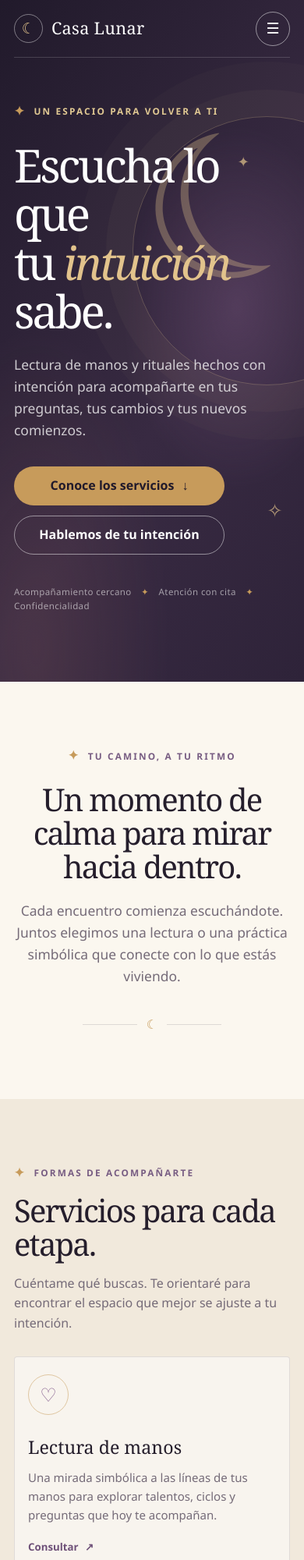
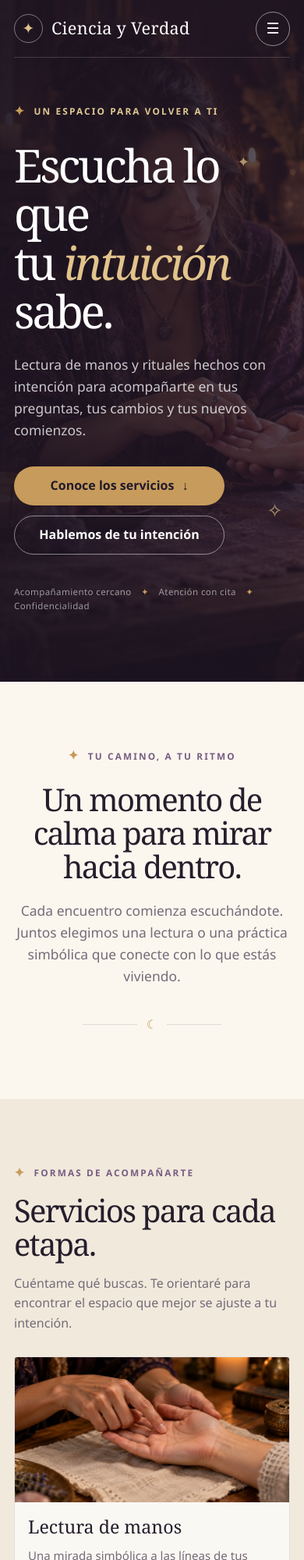
Before and after one commit to mrdestroyer3040/casa-lunar, a plain HTML site: page index.html in a window 390 px wide. Shown: the top 2000 px of the page at 78% size. Drawn offline with Linux system fonts and the light colour scheme.

Commit message:
Actualizar diseño y marca Ciencia y Verdad

```diff
--- a/index.html
+++ b/index.html
@@ -5,7 +5,7 @@
   <meta name="viewport" content="width=device-width, initial-scale=1">
   <meta name="theme-color" content="#211a2b">
   <meta name="description" content="Lectura de manos, rituales de bienestar, encantos y acompañamiento espiritual desde el respeto y la intención consciente.">
-  <title>Casa Lunar — rituales y lectura intuitiva</title>
+  <title>Ciencia y Verdad — rituales y lectura intuitiva</title>
   <style>
     :root {
       color-scheme: light;
@@ -54,9 +54,9 @@
     .nav-links .nav-cta { padding: 10px 17px; border: 1px solid rgba(255,255,255,.5); border-radius: 999px; color: white; }
     .menu-toggle { display: none; width: 44px; height: 44px; border: 1px solid rgba(255,255,255,.5); border-radius: 50%; background: transparent; color: white; font-size: 1.2rem; cursor: pointer; }
 
-    .hero { position: relative; min-height: 740px; overflow: hidden; display: flex; align-items: center; padding: 140px 0 88px; background: radial-gradient(ellipse at 78% 45%, rgba(125,89,131,.38), transparent 34%), radial-gradient(ellipse at 12% 95%, rgba(161,105,100,.17), transparent 35%), linear-gradient(125deg, #211a2b, #382a42 58%, #2e2339); color: white; }
-    .hero::before { position: absolute; content: ""; width: min(48vw, 600px); aspect-ratio: 1; right: 5%; top: 16%; border: 1px solid rgba(219,192,141,.28); border-radius: 50%; box-shadow: 0 0 0 34px rgba(219,192,141,.035), 0 0 0 70px rgba(219,192,141,.025); }
-    .hero::after { position: absolute; content: "☾"; top: 23%; right: 18%; color: #e2c38c; font-size: clamp(15rem, 31vw, 28rem); line-height: .8; transform: rotate(-21deg); opacity: .86; text-shadow: 0 0 90px rgba(220,185,124,.12); }
+    .hero { position: relative; min-height: 740px; overflow: hidden; display: flex; align-items: center; padding: 140px 0 88px; background: #211a2b url("hero-consulta.jpg") 62% center / cover no-repeat; color: white; }
+    .hero::before { position: absolute; inset: 0; content: ""; background: linear-gradient(90deg, rgba(28,20,34,.97) 0%, rgba(34,24,40,.88) 34%, rgba(34,24,40,.28) 74%, rgba(34,24,40,.10) 100%), linear-gradient(0deg, rgba(21,15,26,.34), transparent 45%); }
+    .hero::after { content: none; }
     .hero-inner { position: relative; z-index: 1; }
     .hero .eyebrow { color: #e1c993; }
     .hero h1 em { color: #e2c38c; font-weight: 400; }
@@ -80,12 +80,13 @@
     .section-head h2 { max-width: 570px; margin: 15px 0 0; }
     .section-head p { max-width: 350px; margin: 0 0 6px; color: var(--muted); }
     .cards { display: grid; grid-template-columns: repeat(4, 1fr); gap: 16px; }
-    .card { min-height: 320px; padding: 27px 24px; border: 1px solid rgba(48,36,59,.12); border-radius: 4px; background: rgba(255,255,255,.52); transition: transform .2s ease, box-shadow .2s ease; }
+    .card { min-height: 445px; overflow: hidden; padding: 0; border: 1px solid rgba(48,36,59,.12); border-radius: 4px; background: rgba(255,255,255,.66); transition: transform .2s ease, box-shadow .2s ease; }
     .card:hover { transform: translateY(-5px); box-shadow: 0 18px 38px rgba(48,36,59,.08); }
-    .card-icon { display: grid; width: 52px; height: 52px; place-items: center; margin-bottom: 29px; border: 1px solid rgba(199,155,91,.52); border-radius: 50%; color: #896492; font-family: var(--serif); font-size: 1.5rem; }
-    .card h3 { min-height: 56px; margin-bottom: 14px; }
+    .card-photo { display: block; width: 100%; aspect-ratio: 4 / 3; object-fit: cover; }
+    .card-body { display: flex; min-height: 245px; flex-direction: column; padding: 20px 20px 22px; }
+    .card h3 { min-height: 0; margin-bottom: 12px; }
     .card p { margin: 0; color: var(--muted); font-size: .94rem; }
-    .card-link { display: inline-block; margin-top: 19px; color: #6f5179; font-size: .83rem; font-weight: 750; text-decoration: none; }
+    .card-link { display: inline-block; margin-top: auto; padding-top: 18px; color: #6f5179; font-size: .83rem; font-weight: 750; text-decoration: none; }
     .card-link span { margin-left: 5px; }
 
     .ritual { position: relative; overflow: hidden; padding: 112px 0; background: #e5d7e6; }
@@ -144,8 +145,7 @@
 
     @media (max-width: 900px) {
       .hero { min-height: 680px; }
-      .hero::before { right: -12%; width: 58vw; }
-      .hero::after { right: 5%; }
+      .hero { background-position: 64% center; }
       .cards { grid-template-columns: repeat(2, 1fr); }
       .ritual-content, .about-grid, .contact-grid { gap: 45px; }
       .moon-panel { min-height: 370px; }
@@ -159,8 +159,8 @@
       .nav-links a { padding: 13px 0; }
       .nav-links .nav-cta { margin-top: 8px; padding: 10px 16px; text-align: center; }
       .hero { min-height: 700px; padding-top: 130px; }
-      .hero::before { top: 17%; right: -32%; width: 88vw; }
-      .hero::after { top: 18%; right: -4%; font-size: 16rem; opacity: .33; }
+      .hero { background-position: 70% center; }
+      .hero::before { background: linear-gradient(90deg, rgba(28,20,34,.92), rgba(34,24,40,.72)), linear-gradient(0deg, rgba(21,15,26,.32), transparent 50%); }
       .hero h1 { max-width: 530px; font-size: clamp(3.3rem, 15vw, 5.3rem); }
       .hero .lede { max-width: 420px; }
       .hero-note { margin-top: 39px; font-size: .72rem; }
@@ -169,7 +169,8 @@
       .section-head { display: block; margin-bottom: 30px; }
       .section-head p { margin-top: 16px; }
       .cards { gap: 12px; }
-      .card { min-height: 305px; padding: 22px 17px; }
+      .card { min-height: 0; }
+      .card-body { min-height: 235px; padding: 19px 17px 21px; }
       .card h3 { font-size: 1.45rem; }
       .ritual { padding: 82px 0; }
       .ritual-content, .about-grid, .contact-grid { grid-template-columns: 1fr; gap: 36px; }
@@ -182,8 +183,9 @@
     }
     @media (max-width: 420px) {
       .cards { grid-template-columns: 1fr; }
-      .card { min-height: auto; }
-      .card h3 { min-height: auto; }
+      .card { min-height: 0; }
+      .card-photo { aspect-ratio: 1.9 / 1; }
+      .card-body { min-height: 220px; }
       .form-row, .values { grid-template-columns: 1fr; gap: 0; }
       .hero-actions { align-items: stretch; flex-direction: column; max-width: 270px; }
       .hero-actions .button { width: 100%; }
@@ -196,7 +198,7 @@
 <body>
   <header>
     <nav class="nav wrap" aria-label="Navegación principal">
-      <a class="brand" href="#inicio" aria-label="Casa Lunar, inicio"><span class="brand-mark" aria-hidden="true">☾</span> Casa Lunar</a>
+      <a class="brand" href="#inicio" aria-label="Ciencia y Verdad, inicio"><span class="brand-mark" aria-hidden="true">✦</span> Ciencia y Verdad</a>
       <button class="menu-toggle" type="button" aria-label="Abrir menú" aria-expanded="false" aria-controls="nav-links">☰</button>
       <div class="nav-links" id="nav-links">
         <a href="#servicios">Servicios</a>
@@ -238,28 +240,32 @@
         </div>
         <div class="cards">
           <article class="card">
-            <div class="card-icon" aria-hidden="true">♡</div>
-            <h3>Lectura de manos</h3>
+            <img class="card-photo" src="lectura-manos.jpg" alt="Una consulta de lectura de manos a la luz de una vela" loading="lazy">
+            <div class="card-body"><h3>Lectura de manos</h3>
               <p>Una mirada simbólica a las líneas de tus manos para explorar talentos, ciclos y preguntas que hoy te acompañan.</p>
               <a class="card-link" href="#contacto" data-service="Lectura de manos">Consultar <span>↗</span></a>
+            </div>
           </article>
           <article class="card">
-            <div class="card-icon" aria-hidden="true">✺</div>
-            <h3>Curación energética</h3>
+            <img class="card-photo" src="curacion-energetica.jpg" alt="Momento de descanso durante un ritual simbólico de bienestar" loading="lazy">
+            <div class="card-body"><h3>Curación energética</h3>
               <p>Un ritual de bienestar y relajación para hacer una pausa, renovar tu intención y reconectar contigo.</p>
               <a class="card-link" href="#contacto" data-service="Curación energética">Consultar <span>↗</span></a>
+            </div>
           </article>
           <article class="card">
-            <div class="card-icon" aria-hidden="true">☽</div>
-            <h3>Amarres conscientes</h3>
+            <img class="card-photo" src="amarre-consciente.jpg" alt="Dos manos junto a un hilo rojo suelto como símbolo de afecto recíproco" loading="lazy">
+            <div class="card-body"><h3>Amarres conscientes</h3>
               <p>Rituales de unión enfocados en el amor propio y los vínculos recíprocos; siempre con respeto por la voluntad de cada persona.</p>
               <a class="card-link" href="#contacto" data-service="Amarres conscientes">Consultar <span>↗</span></a>
+            </div>
           </article>
           <article class="card">
-            <div class="card-icon" aria-hidden="true">✧</div>
-            <h3>Encantos e intenciones</h3>
+            <img class="card-photo" src="encantos.jpg" alt="Amuleto artesanal con lavanda, pétalos y una vela" loading="lazy">
+            <div class="card-body"><h3>Encantos e intenciones</h3>
               <p>Pequeños rituales simbólicos para acompañar nuevos comienzos, abrir espacio a la abundancia o afirmar una meta.</p>
               <a class="card-link" href="#contacto" data-service="Encantos e intenciones">Consultar <span>↗</span></a>
+            </div>
           </article>
         </div>
       </div>
@@ -287,7 +293,7 @@
           <span class="moon-caption">Intención · Respeto · Presencia</span>
         </div>
         <div class="about-copy">
-          <span class="eyebrow">La esencia de Casa Lunar</span>
+          <span class="eyebrow">La esencia de Ciencia y Verdad</span>
           <h2 id="about-title">Un lugar para ser escuchada.</h2>
           <p>Creo en los rituales como una forma de poner atención a lo que sentimos y dar significado a nuestros propósitos. Aquí encontrarás escucha honesta, cuidado y un trato cálido, sin juicios.</p>
           <div class="values">
@@ -326,7 +332,7 @@
   <footer>
     <div class="wrap">
       <div class="footer-inner">
-        <span class="footer-brand">☾ Casa Lunar</span>
+        <span class="footer-brand">✦ Ciencia y Verdad</span>
         <span>Un espacio de escucha e intención.</span>
         <div class="footer-links"><a href="#servicios">Servicios</a><a href="#contacto">Contacto</a></div>
       </div>
```
Lines whose indentation alone changed are shown as unchanged.
